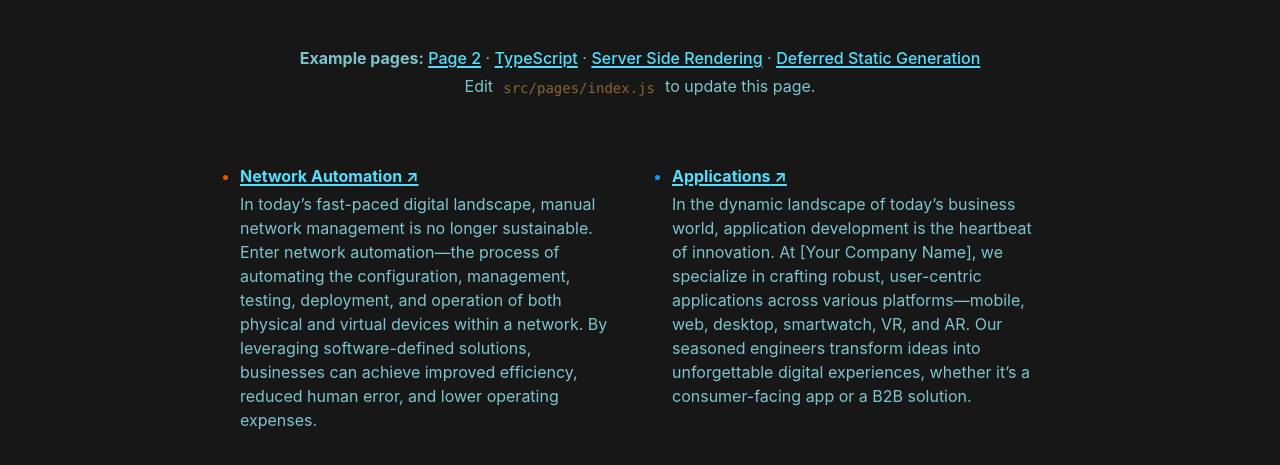
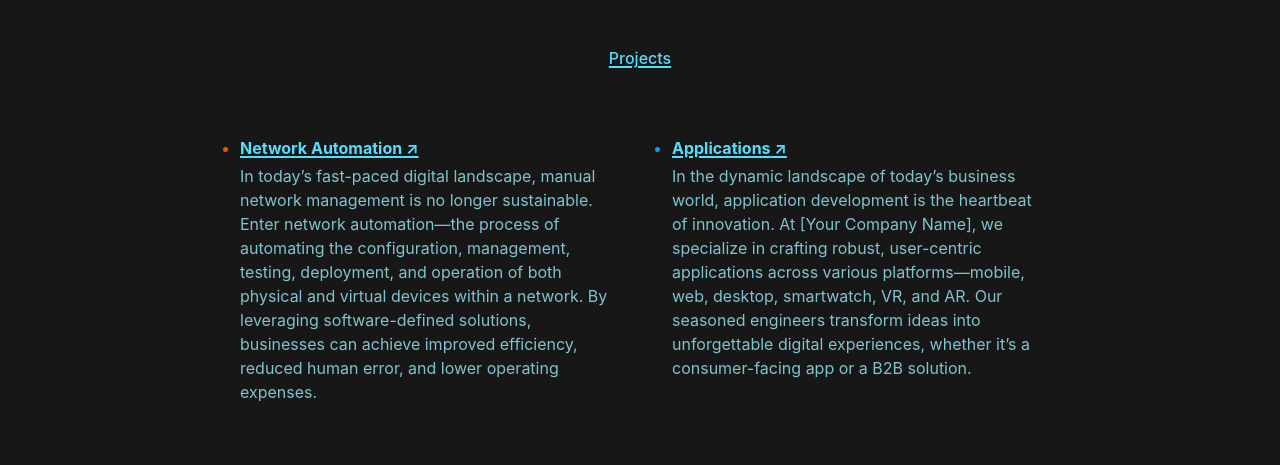
Before and after one commit to alpharez/alpha-gatsby, a Gatsby site: page / in a window 1280 px wide. Shown: the part 219-684 px from the top of the page. Built offline with nearby package versions, Linux system fonts and the light colour scheme; Gatsby itself is replaced by a stand-in of ours.

Commit message:
Adding and subtracting links

```diff
--- /dev/null
+++ b/src/pages/Projects.js
@@ -0,0 +1,17 @@
+import * as React from "react"
+import { Link } from "gatsby"
+
+import Layout from "../components/layout"
+import Seo from "../components/seo"
+
+const Projects = () => (
+  <Layout>
+    <h1>Projects</h1>
+    <p>Welcome to Projects Page</p>
+    <Link to="/">Go back to the homepage</Link>
+  </Layout>
+)
+
+export const Head = () => <Seo title="Projects" />
+
+export default Projects
--- a/src/pages/index.js
+++ b/src/pages/index.js
@@ -29,19 +29,17 @@ const links = [
 
 const samplePageLinks = [
   {
-    text: "Page 2",
-    url: "page-2",
+    text: "Projects",
+    url: "Projects",
     badge: false,
     description:
-      "A simple example of linking to another page within a Gatsby site",
+      "Projects Page",
   },
-  { text: "TypeScript", url: "using-typescript" },
-  { text: "Server Side Rendering", url: "using-ssr" },
-  { text: "Deferred Static Generation", url: "using-dsg" },
 ]
 
 const moreLinks = [
-  { text: "Join us on Discord", url: "https://gatsby.dev/discord" },
+  { text: "Join us on Discord",
+    url: "https://gatsby.dev/discord" },
   {
     text: "Documentation",
     url: "https://gatsbyjs.com/docs/",
@@ -58,7 +56,8 @@ const moreLinks = [
     text: "Contributing",
     url: "https://www.gatsbyjs.com/contributing/",
   },
-  { text: "Issues", url: "https://github.com/gatsbyjs/gatsby/issues" },
+  { text: "Issues",
+    url: "https://github.com/gatsbyjs/gatsby/issues" },
 ]
 
 const utmParameters = `?utm_source=starter&utm_medium=start-page&utm_campaign=default-starter`
@@ -79,7 +78,7 @@ const IndexPage = () => (
         alpharez.com
       </h1>
       <p className={styles.intro}>
-        <b>Example pages:</b>{" "}
+        {" "}
         {samplePageLinks.map((link, i) => (
           <React.Fragment key={link.url}>
             <Link to={link.url}>{link.text}</Link>
@@ -87,7 +86,7 @@ const IndexPage = () => (
           </React.Fragment>
         ))}
         <br />
-        Edit <code>src/pages/index.js</code> to update this page.
+
       </p>
     </div>
     <ul className={styles.list}>
```
